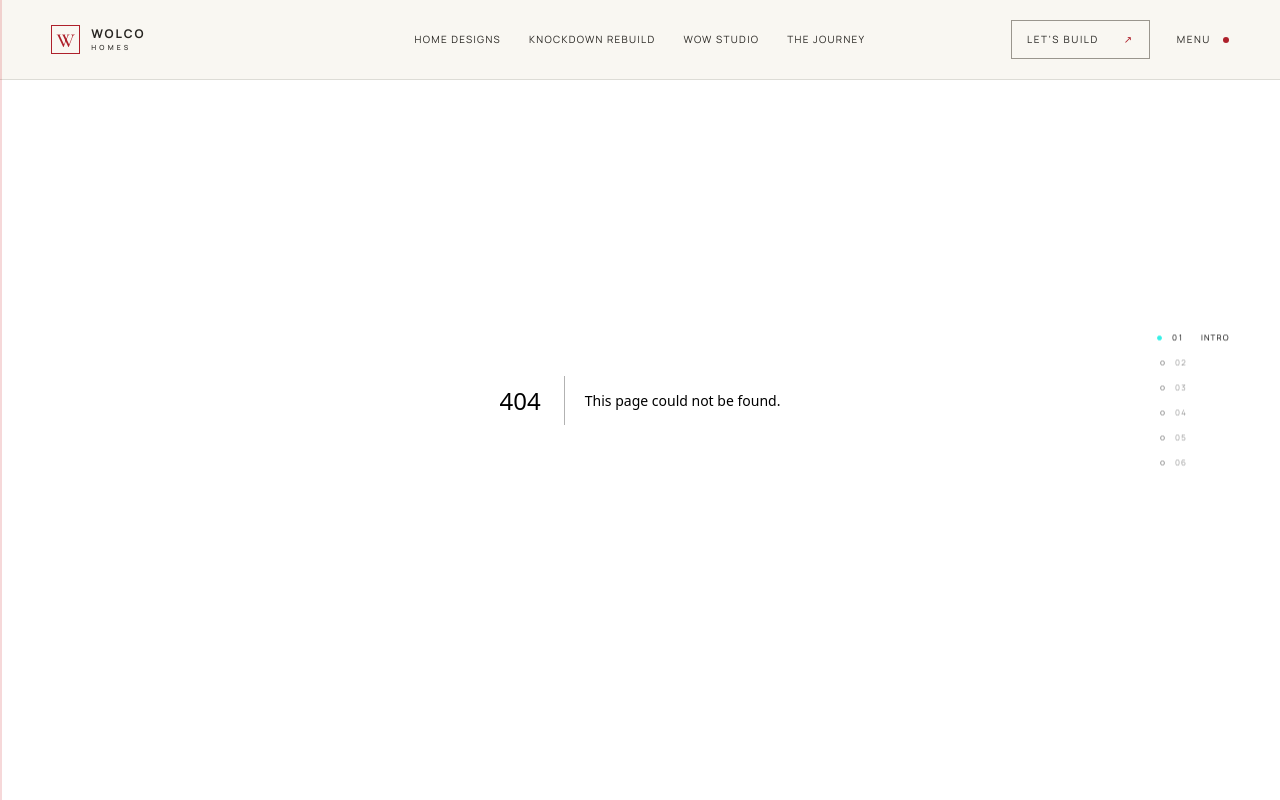
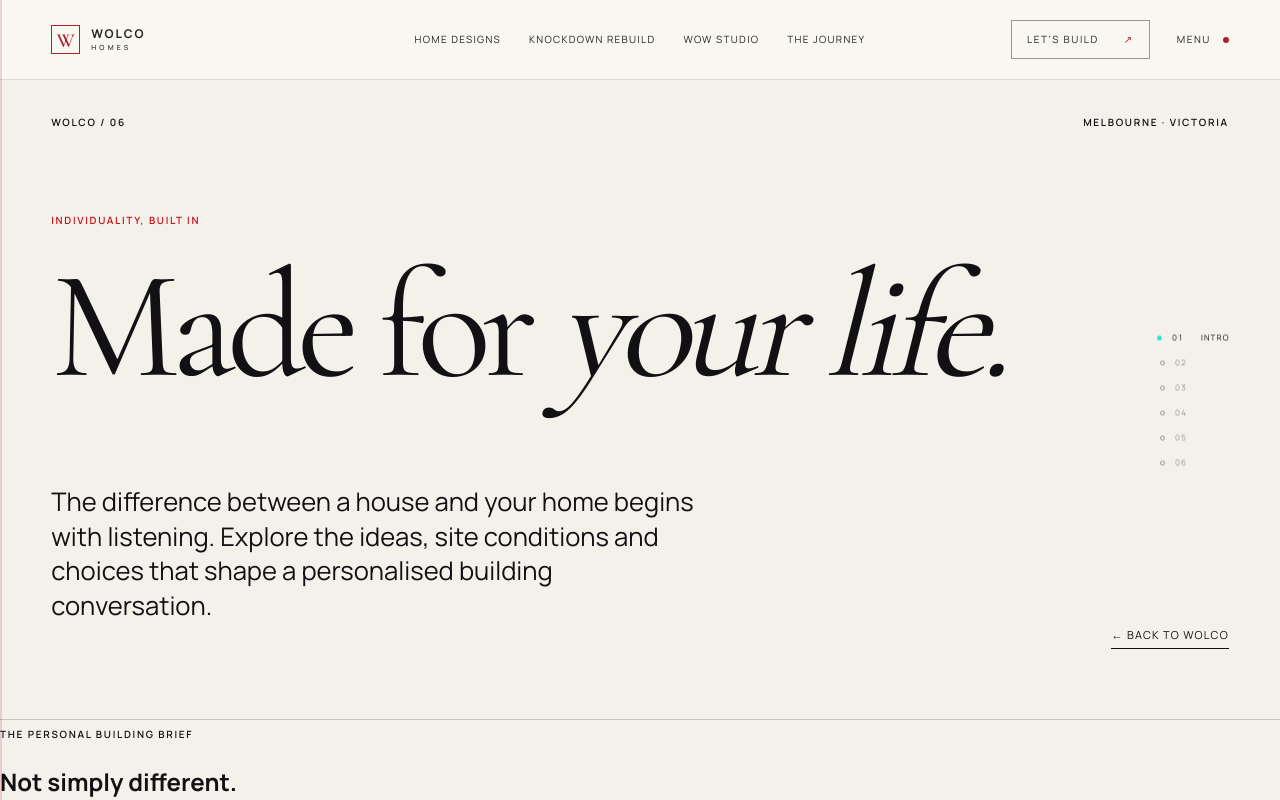
Before and after one commit to kloudocean-kodex/wolco-rebirth, a Next.js app: page /custom-homes in a window 1280 px wide. Before the commit this address had no page. Shown: the top 800 px of the page. Built offline with nearby package versions, Linux system fonts and the light colour scheme.

Commit message:
feat: add warm source-grounded builder route app/custom-homes/page.tsx

```diff
--- /dev/null
+++ b/app/custom-homes/page.tsx
@@ -0,0 +1,13 @@
+import type {Metadata} from "next";
+import Link from "next/link";
+import {BuilderPage} from "@/components/BuilderPage";
+export const metadata:Metadata={title:"Custom Homes Melbourne",description:"Explore a considered custom-home building journey with WOLCO Homes Melbourne. Start with your land, your lifestyle and your vision."};
+const questions=[
+ {n:"01",t:"The way you live",d:"The everyday rituals, the spaces you love, the ones you wish worked differently and how home should feel."},
+ {n:"02",t:"The place you build",d:"Existing land, new land or a knockdown-rebuild site. Setbacks, orientation and local requirements inform the possibilities."},
+ {n:"03",t:"The details that last",d:"Considered materials, thoughtful proportion and the interior selections that give the spaces their character."},
+ {n:"04",t:"The path ahead",d:"Explore WOLCO's home-design conversations, proposal stage and World of Wolco selection appointments."},
+];
+export default function CustomHomes(){return <BuilderPage number="06" eyebrow="INDIVIDUALITY, BUILT IN" title="Made for" italic="your life." description="The difference between a house and your home begins with listening. Explore the ideas, site conditions and choices that shape a personalised building conversation.">
+  <section className="w-subsection"><div className="w-subsection-head"><span className="micro">THE PERSONAL BUILDING BRIEF</span><h2>Not simply different.<br/><em>Distinctly yours.</em></h2><p>Bring your architectural inspiration, practical needs and questions. We will help you explore the options with WOLCO's team. Availability, variations and buildability are assessed for your actual project.</p></div><div className="w-subsection-grid">{questions.map(q=><article key={q.n}><span>{q.n}</span><h3>{q.t}</h3><p>{q.d}</p></article>)}</div><Link href="/contact/" className="route-button">START YOUR DESIGN CONVERSATION ↗</Link></section>
+ </BuilderPage>}
```
